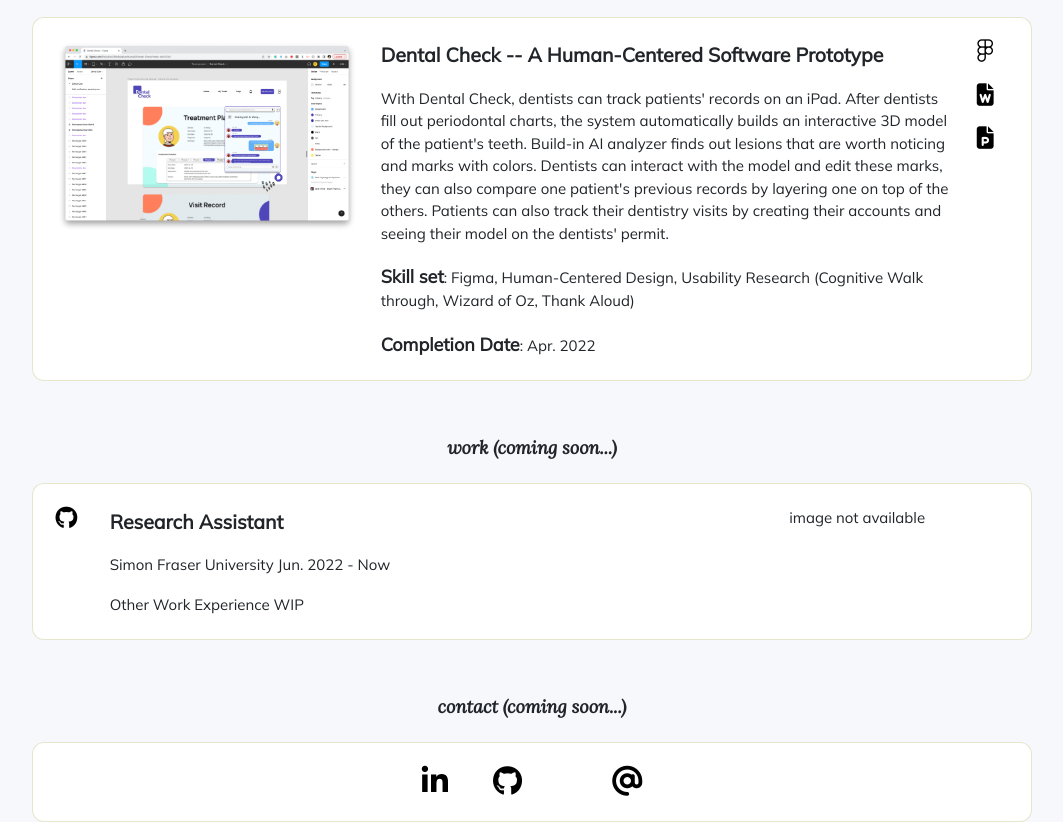
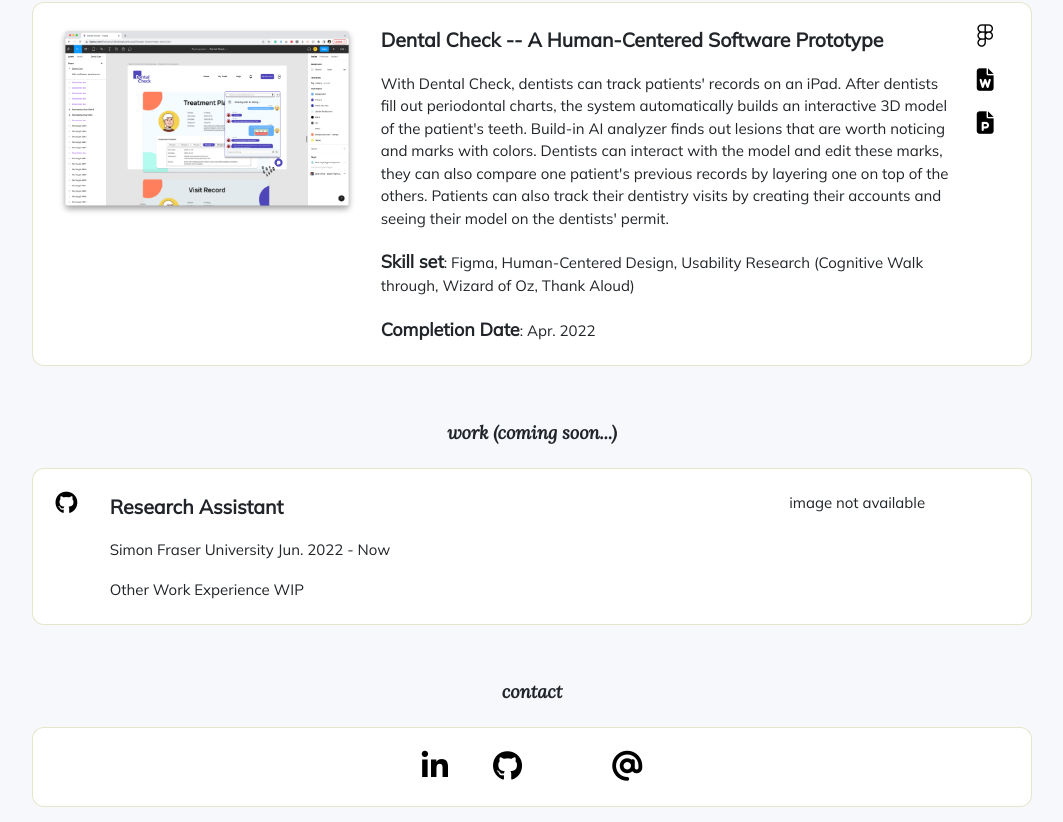
Before and after one commit to Hongwei-W/Hongwei-W.github.io, a React (Create React App) app: page / in a window 1280 px wide. Shown: the part 1892-2714 px from the top of the page, without its empty margins (108-1171 px from the left). Built offline with nearby package versions, Linux system fonts and the light colour scheme; some icons are missing.

Commit message:
*MDF [text] edit wrong title, crop ualberta logo

```diff
--- a/src/App.js
+++ b/src/App.js
@@ -137,7 +137,7 @@ function App() {
       <Projects projects={projects} />
       <Divider text="work (coming soon...)" id="WORK" />
       <Jobs jobs={jobs} />
-      <Divider text="contact (coming soon...)" id="CONTACT" />
+      <Divider text="contact" id="CONTACT" />
       <Contact contact={contact} />
     </div>
   );
```
Also changed, not shown: src/static/img/ualberta_logo.png.
